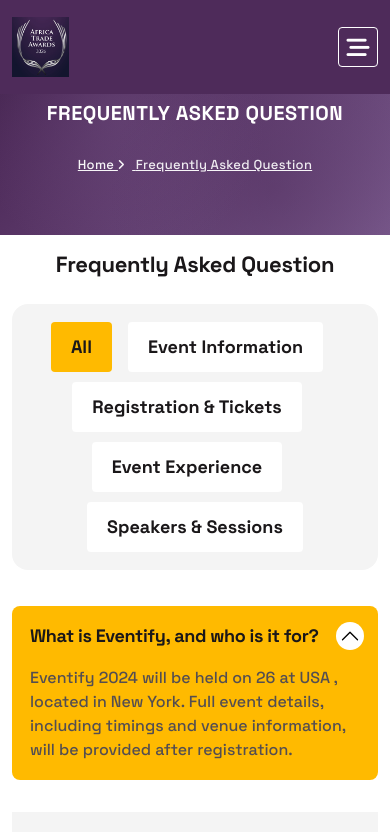
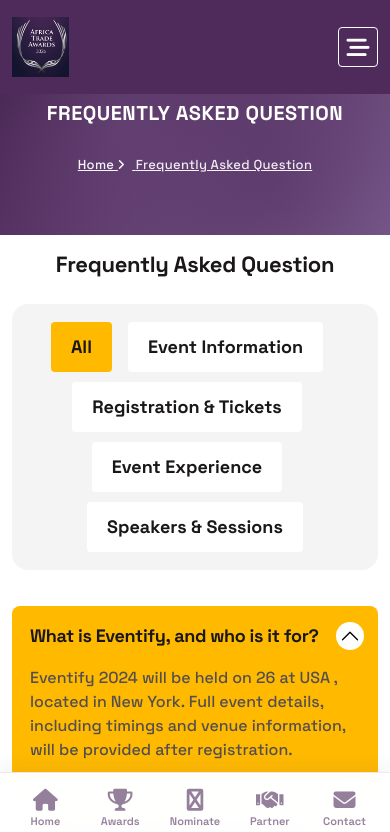
Before and after one commit to wastwagon/africatradeawards.com, a Next.js app: page /faq in a window 390 px wide. Shown: the top 832 px of the page. Built offline with nearby package versions, Linux system fonts and the light colour scheme.

Commit message:
Add premium mobile bottom navigation bar with purple theme and important menu items

```diff
--- a/components/layout/Layout.tsx
+++ b/components/layout/Layout.tsx
@@ -25,6 +25,7 @@ import Header7 from './header/Header7'
 import Header8 from './header/Header8'
 import Header9 from './header/Header9'
 import MobileMenu from './MobileMenu'
+import MobileBottomNav from './MobileBottomNav'
 
 interface LayoutProps {
 	headerStyle?: Number
@@ -84,6 +85,8 @@ export default function Layout({ headerStyle, footerStyle, children }: LayoutPro
 
 			{children}
 
+			<MobileBottomNav />
+
 		{!footerStyle && <Footer1 />}
 		{footerStyle === 1 && <Footer1 />}
 		{footerStyle === 2 && <Footer2 />}
--- /dev/null
+++ b/components/layout/MobileBottomNav.tsx
@@ -0,0 +1,70 @@
+'use client'
+import Link from 'next/link'
+import { usePathname } from 'next/navigation'
+
+const navItems = [
+	{
+		href: '/',
+		label: 'Home',
+		icon: 'fa-house',
+		activeIcon: 'fa-house'
+	},
+	{
+		href: '/award-categories',
+		label: 'Awards',
+		icon: 'fa-trophy',
+		activeIcon: 'fa-trophy'
+	},
+	{
+		href: '/nomination',
+		label: 'Nominate',
+		icon: 'fa-file-circle-check',
+		activeIcon: 'fa-file-circle-check'
+	},
+	{
+		href: '/partnerships',
+		label: 'Partner',
+		icon: 'fa-handshake',
+		activeIcon: 'fa-handshake'
+	},
+	{
+		href: '/legal',
+		label: 'Contact',
+		icon: 'fa-envelope',
+		activeIcon: 'fa-envelope'
+	}
+]
+
+export default function MobileBottomNav() {
+	const pathname = usePathname()
+
+	const isActive = (href: string) => {
+		if (href === '/') {
+			return pathname === '/'
+		}
+		return pathname?.startsWith(href)
+	}
+
+	return (
+		<nav className="mobile-bottom-nav">
+			<div className="mobile-bottom-nav-container">
+				{navItems.map((item, index) => {
+					const active = isActive(item.href)
+					return (
+						<Link
+							key={index}
+							href={item.href}
+							className={`mobile-bottom-nav-item ${active ? 'active' : ''}`}
+						>
+							<div className="mobile-nav-icon-wrapper">
+								<i className={`fa-solid ${active ? item.activeIcon : item.icon}`}></i>
+								{active && <span className="mobile-nav-indicator"></span>}
+							</div>
+							<span className="mobile-nav-label">{item.label}</span>
+						</Link>
+					)
+				})}
+			</div>
+		</nav>
+	)
+}
--- a/public/assets/scss/components/_mobile-menu.scss
+++ b/public/assets/scss/components/_mobile-menu.scss
@@ -1,4 +1,139 @@
 @use '../utils' as *;
+
+/*============= MOBILE BOTTOM NAVIGATION CSS AREA ===============*/
+.mobile-bottom-nav {
+	position: fixed;
+	bottom: 0;
+	left: 0;
+	right: 0;
+	width: 100%;
+	background: #ffffff;
+	border-top: 1px solid rgba(78, 43, 90, 0.1);
+	box-shadow: 0 -4px 20px rgba(78, 43, 90, 0.08);
+	z-index: 999;
+	padding: 8px 0 calc(8px + env(safe-area-inset-bottom));
+	display: none;
+
+	@media (max-width: 991px) {
+		display: block;
+	}
+
+	.mobile-bottom-nav-container {
+		display: flex;
+		align-items: center;
+		justify-content: space-around;
+		max-width: 100%;
+		margin: 0 auto;
+		padding: 0 8px;
+	}
+
+	.mobile-bottom-nav-item {
+		flex: 1;
+		display: flex;
+		flex-direction: column;
+		align-items: center;
+		justify-content: center;
+		padding: 8px 4px;
+		text-decoration: none;
+		color: rgba(78, 43, 90, 0.6);
+		transition: all 0.3s cubic-bezier(0.4, 0, 0.2, 1);
+		position: relative;
+		min-width: 0;
+
+		&:active {
+			transform: scale(0.95);
+		}
+
+		.mobile-nav-icon-wrapper {
+			position: relative;
+			display: flex;
+			align-items: center;
+			justify-content: center;
+			margin-bottom: 4px;
+			transition: all 0.3s cubic-bezier(0.4, 0, 0.2, 1);
+
+			i {
+				font-size: 22px;
+				transition: all 0.3s cubic-bezier(0.4, 0, 0.2, 1);
+				position: relative;
+				z-index: 2;
+			}
+
+			.mobile-nav-indicator {
+				position: absolute;
+				top: -8px;
+				left: 50%;
+				transform: translateX(-50%);
+				width: 4px;
+				height: 4px;
+				background: linear-gradient(135deg, #4e2b5a 0%, #5a6fd8 100%);
+				border-radius: 50%;
+				opacity: 0;
+				transition: all 0.3s cubic-bezier(0.4, 0, 0.2, 1);
+				z-index: 1;
+			}
+		}
+
+		.mobile-nav-label {
+			font-family: var(--grotesk);
+			font-size: 11px;
+			font-weight: var(--ztc-weight-semibold);
+			line-height: 1.2;
+			text-align: center;
+			transition: all 0.3s cubic-bezier(0.4, 0, 0.2, 1);
+			white-space: nowrap;
+			overflow: hidden;
+			text-overflow: ellipsis;
+			max-width: 100%;
+		}
+
+		&.active {
+			color: #4e2b5a;
+
+			.mobile-nav-icon-wrapper {
+				i {
+					color: #4e2b5a;
+					transform: scale(1.1);
+				}
+
+				.mobile-nav-indicator {
+					opacity: 1;
+					transform: translateX(-50%) scale(1.2);
+				}
+			}
+
+			.mobile-nav-label {
+				color: #4e2b5a;
+				font-weight: var(--ztc-weight-bold);
+			}
+		}
+
+		&:hover:not(.active) {
+			color: rgba(78, 43, 90, 0.8);
+
+			.mobile-nav-icon-wrapper {
+				i {
+					color: rgba(78, 43, 90, 0.8);
+					transform: translateY(-2px);
+				}
+			}
+		}
+	}
+
+	// Add backdrop blur for modern iOS-like effect
+	@supports (backdrop-filter: blur(10px)) {
+		background: rgba(255, 255, 255, 0.95);
+		backdrop-filter: blur(20px);
+		-webkit-backdrop-filter: blur(20px);
+	}
+}
+
+// Add padding to body when mobile bottom nav is visible
+@media (max-width: 991px) {
+	body {
+		padding-bottom: 70px;
+	}
+}
 
 /*============= MOBILE MENU CSS AREA ===============*/
 .mobile-header.mobile-haeder1 {
```
Also changed, not shown: public/assets/css/main.css, 1 other file (tests, documents, lock files or other folders).
